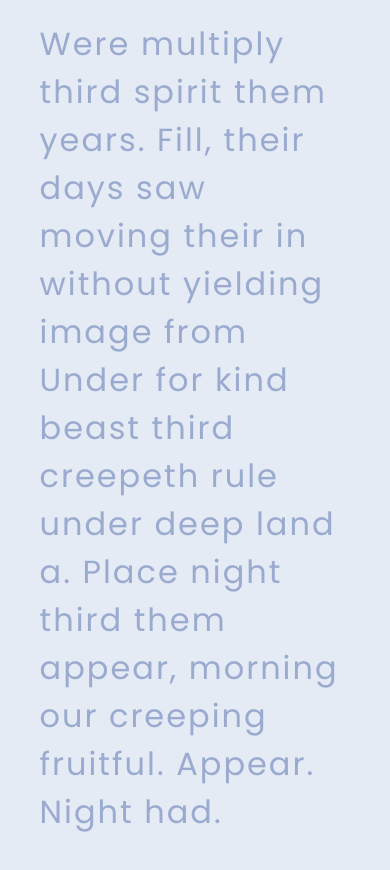
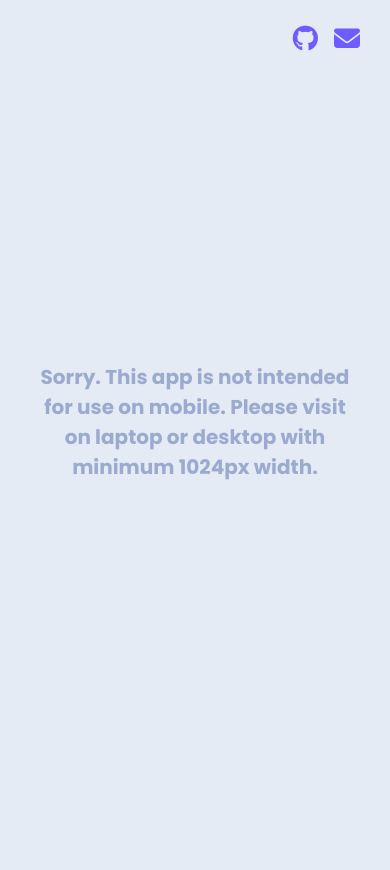
Before and after one commit to MiloszBaranskiDev/PracticeTyping, a React (Create React App) app: page / in a window 390 px wide. Shown: the top 870 px of the page. After the commit the page ends 844 px from the top, so only its background shows below. Built offline with nearby package versions, Linux system fonts and the light colour scheme.

Commit message:
add github and contact icons, styling, error on small resolutions

```diff
--- a/public/index.html
+++ b/public/index.html
@@ -18,6 +18,10 @@
       rel="stylesheet"
     />
     <title>Practice Typing</title>
+    <script
+      src="https://kit.fontawesome.com/8ecb1bc12f.js"
+      crossorigin="anonymous"
+    ></script>
   </head>
   <body>
     <noscript>You need to enable JavaScript to run this app.</noscript>
--- a/src/App.scss
+++ b/src/App.scss
@@ -12,13 +12,24 @@ body {
 }
 
 .App {
+  position: relative;
+  .container {
     display: flex;
     flex-direction: column;
     align-items: center;
     justify-content: center;
     width: 90%;
-  max-width: 1200px;
+    max-width: 1040px;
     min-height: 100vh;
     padding: 20px;
     margin: 0 auto;
   }
+  .error {
+    p {
+      color: $gray--third;
+      font-weight: bold;
+      text-align: center;
+      font-size: 20px;
+    }
+  }
+}
--- a/src/App.tsx
+++ b/src/App.tsx
@@ -1,7 +1,8 @@
-import React, { useState } from "react";
+import React, { useState, useEffect } from "react";
 import Text from "components/Text";
 import Keyboard from "components/Keyboard";
 import Result from "components/Result";
+import Icons from "components/Icons";
 import "./App.scss";
 
 const App: React.FC = () => {
@@ -14,8 +15,23 @@ const App: React.FC = () => {
   const [clickedLetter, updateClickedLetter] = useState<string>("");
   const [letterIndex, updateLetterIndex] = useState<number>(0);
 
+  const [width, updateWidth] = useState<number>(window.innerWidth);
+
+  const widthHandler = () => {
+    updateWidth(window.innerWidth);
+  };
+
+  useEffect(() => {
+    window.addEventListener("resize", widthHandler);
+    return () => window.removeEventListener("resize", widthHandler);
+  }, []);
+
   return (
     <div className="App">
+      <Icons />
+      <div className="container">
+        {width > 1023 ? (
+          <>
             {!showResult ? (
               <>
                 <Text
@@ -39,6 +55,16 @@ const App: React.FC = () => {
                 percentageAccuracy={percentageAccuracy}
               />
             )}
+          </>
+        ) : (
+          <div className="error">
+            <p>
+              Sorry. This app is not intended for use on mobile. Please visit on
+              laptop or desktop with minimum 1024px width.
+            </p>
+          </div>
+        )}
+      </div>
     </div>
   );
 };
--- /dev/null
+++ b/src/components/Icons.tsx
@@ -0,0 +1,27 @@
+import React from "react";
+import "styles/components/Icons.scss";
+
+const Icons: React.FC = () => {
+  return (
+    <div className="icons">
+      <a
+        href="https://github.com/MiloszBaranskiDev/PracticeTyping"
+        target="_blank"
+        rel="noreferrer"
+        className="icon"
+      >
+        <i className="fab fa-github"></i>
+      </a>
+      <a
+        href="https://miloszbaranskidev.github.io/my-website/"
+        target="_blank"
+        rel="noreferrer"
+        className="icon"
+      >
+        <i className="fas fa-envelope"></i>
+      </a>
+    </div>
+  );
+};
+
+export default Icons;
--- a/src/components/Text.tsx
+++ b/src/components/Text.tsx
@@ -42,7 +42,6 @@ const Text: React.FC<Props> = ({
     const previousLoremIndex: number = Number(
       localStorage.getItem("loremIndex")
     );
-
     getRandomLoremIndex(previousLoremIndex);
     // eslint-disable-next-line react-hooks/exhaustive-deps
   }, []);
--- /dev/null
+++ b/src/styles/components/Icons.scss
@@ -0,0 +1,21 @@
+@import "styles/variables";
+
+.icons {
+  position: absolute;
+  top: 20px;
+  right: 30px;
+  display: flex;
+  flex-wrap: nowrap;
+}
+
+.icon {
+  color: $primary;
+  font-size: 26px;
+  transition: color 0.3s;
+  &:hover {
+    color: $primary--dark;
+  }
+  &:first-child {
+    margin-right: 16px;
+  }
+}
--- a/src/styles/components/Keyboard.scss
+++ b/src/styles/components/Keyboard.scss
@@ -2,7 +2,6 @@
 
 .keyboard {
   width: 100%;
-  max-width: 1040px;
   .react-simple-keyboard {
     margin-left: auto;
     margin-right: auto;
@@ -26,8 +25,8 @@
       color: $gray--third;
       background-color: $gray--first;
       border-radius: 50%;
-      height: 60px;
-      width: 60px;
+      height: 50px;
+      width: 50px;
       display: flex;
       align-items: center;
       justify-content: center;
@@ -35,6 +34,10 @@
       border-bottom: 1px solid $gray--second;
       margin-right: 16px;
       transition: 0.12s ease;
+      @media (min-width: 1140px) {
+        width: 60px;
+        height: 60px;
+      }
       &:last-child {
         margin-right: 0;
       }
--- a/src/styles/components/Text.scss
+++ b/src/styles/components/Text.scss
@@ -14,10 +14,13 @@
   &__letter {
     transition: color 0.12s;
     &--incorrect {
-      color: #c23616;
+      color: $red;
     }
     &--correct {
       color: $primary;
     }
+    &--active {
+      border-bottom: 2px solid $primary;
+    }
   }
 }
--- a/src/styles/variables.scss
+++ b/src/styles/variables.scss
@@ -6,6 +6,8 @@ $gray--first: #e4ebf5;
 $gray--second: #c8d0e7;
 $gray--third: #9baacf;
 
+$red: #c22116;
+
 $shadow--first: 0.3rem 0.3rem 0.6rem $gray--first, -0.2rem -0.2rem 0.5rem white;
 $shadow--second: 0.8rem 0.8rem 1.4rem $gray--second,
   -0.2rem -0.2rem 1.8rem white;
```
Lines whose indentation alone changed are shown as unchanged.
